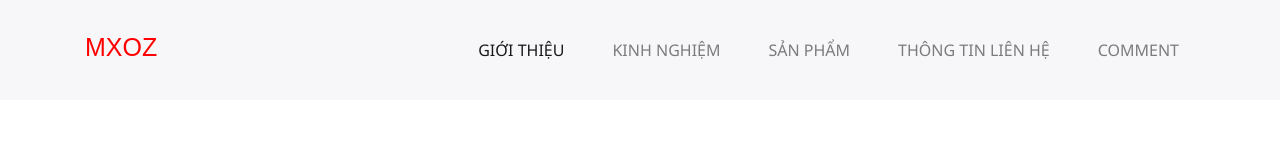
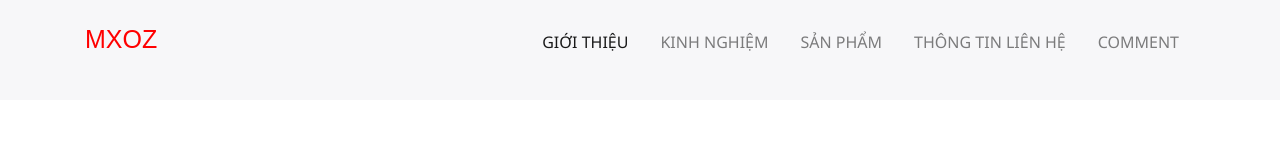
Before and after one commit to MinhxIT/minhxit.github.io, a plain HTML site: page index.html in a window 1280 px wide. Drawn offline with Linux system fonts and the light colour scheme.

Commit message:
xong css

```diff
--- a/1.css
+++ b/1.css
@@ -16,12 +16,35 @@ a.nav-link{
 	line-height: 70px;
 }
 li.nav-item{
-	padding: 0px 16px;
+	margin: 0;
+	padding: 0;
+	margin: 0px 16px;
 }
-@media (max-width: 576px) {
+nav.navbar.navbar-light.bg-faded{
+	margin: 0;
+	padding: 0;
+	height: 100px;
+}
+/*@media (max-width: 576px) {
 	*{
 		display: block;
 		text-align: center;
 		width: 100%;
 	}
-}
+	a.navbar-brand{
+		display: block;
+		text-align: center;
+		width: 100%;
+	}
+	a.nav-link{
+		line-height: 20px;display: inline;
+	}
+	li.nav-item{
+		display: inline;!imp
+		float: none;
+	}
+	ul.nav.navbar-nav.float-xs-right{
+		float: none;
+		text-align: center;
+	}
+}*/
```
